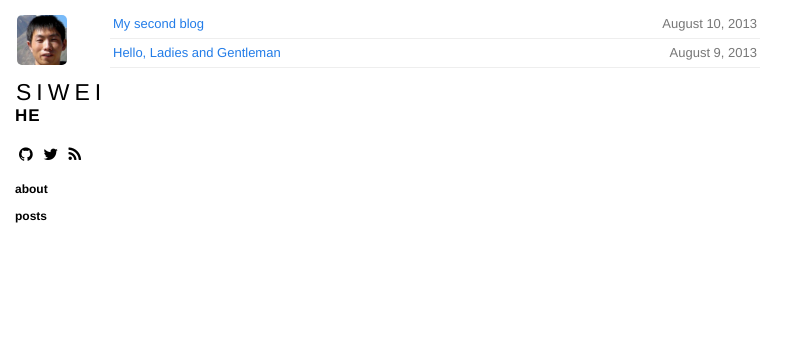
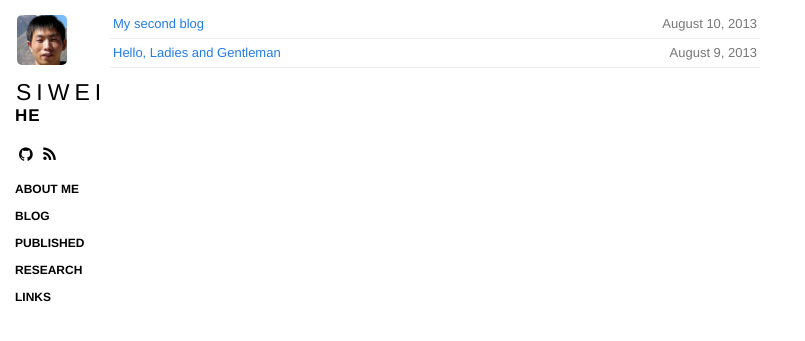
Before and after one commit to SiweiHo/siweiho.github.com, a Jekyll site: the page built from index.html, in a window 1280 px wide. Shown: the top 341 px of the page, without its empty margins (0-805 px from the left). Built offline with Jekyll 4.4.1, drawn with Linux system fonts in a browser that asks for light colours; nearby versions of some CDN libraries.

```diff
--- a/_config.yml
+++ b/_config.yml
@@ -1,4 +1,4 @@
-baseurl: siweiho.github.com
+baseurl: /_post
 name: Siwei He
 url: http://siweiho.github.com
 github: SiweiHo
--- a/_layouts/layout.html
+++ b/_layouts/layout.html
@@ -42,14 +42,16 @@
 
     <section class="meta">
       <a href="https://github.com/{{ site.github }}" target="_blank"><i class="icon icon-github"></i></a>
-      <a href="https://twitter.com/{{ site.twitter }}" target="_blank"><i class="icon icon-twitter"></i></a>
       <a href="/atom.xml"><i class="icon icon-rss"></i></a>
     </section>
 
     <section class="sections">
       <ul>
-        <li><a href="/about.html">about</a></li>
-        <li><a href="/">posts</a></li>
+        <li><a href="/about.html">ABOUT ME</a></li>
+        <li><a href="/">BLOG</a></li>
+	<li><a href="/">PUBLISHED</a></li>
+	<li><a href="/">RESEARCH</a></li>
+	<li><a href="/">LINKS</a></li>
       </ul>
     </section>
   </section>
--- a/index.html
+++ b/index.html
@@ -7,7 +7,7 @@ title: "Siwei's Homepage"
   <ul class="listing">
     {% for post in site.posts %}
     <li>
-      <span>{{ post.date | date: "%B %e, %Y" }}</span> <a href="{{ site.baseurl }}{{ post.url }}">{{ post.title }}</a>
+      <span>{{ post.date | date: "%B %e, %Y" }}</span> <a href="{{ site.baseurl }}{{ post.url }}"> {{ post.title }}</a>
     </li>
     {% endfor %}
   </ul>
```
